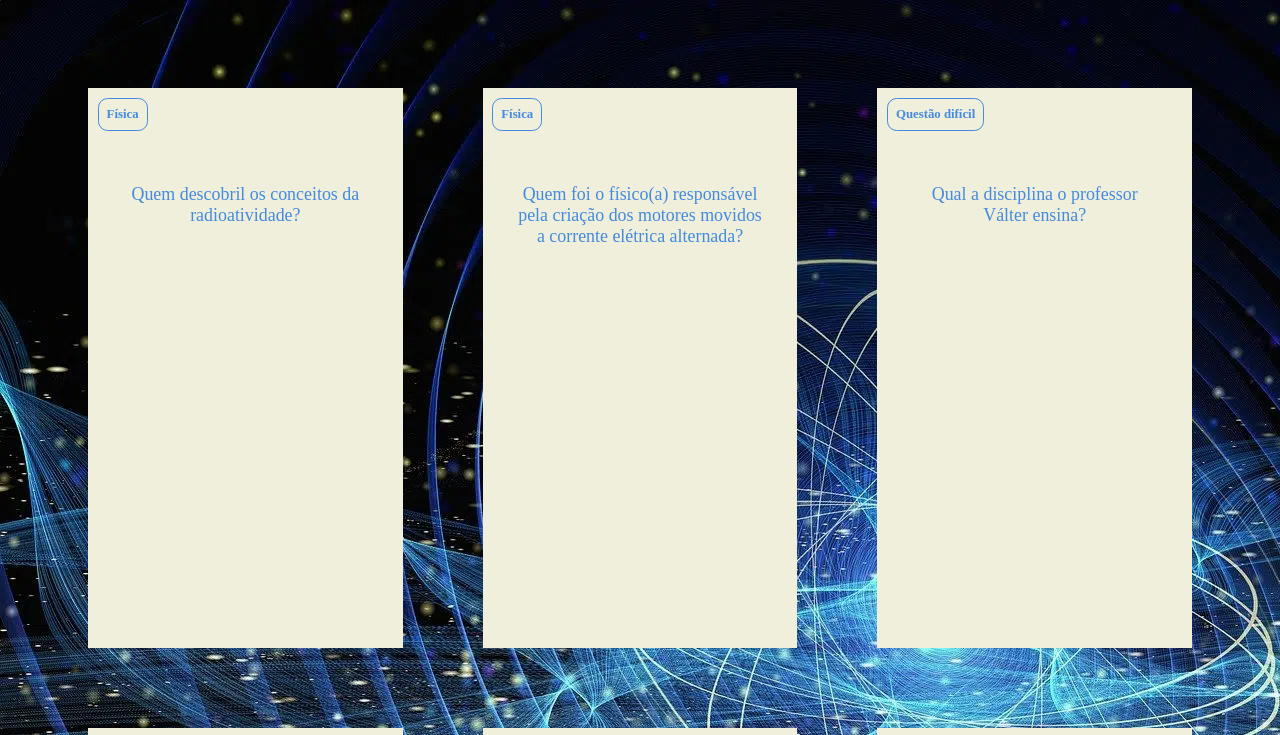
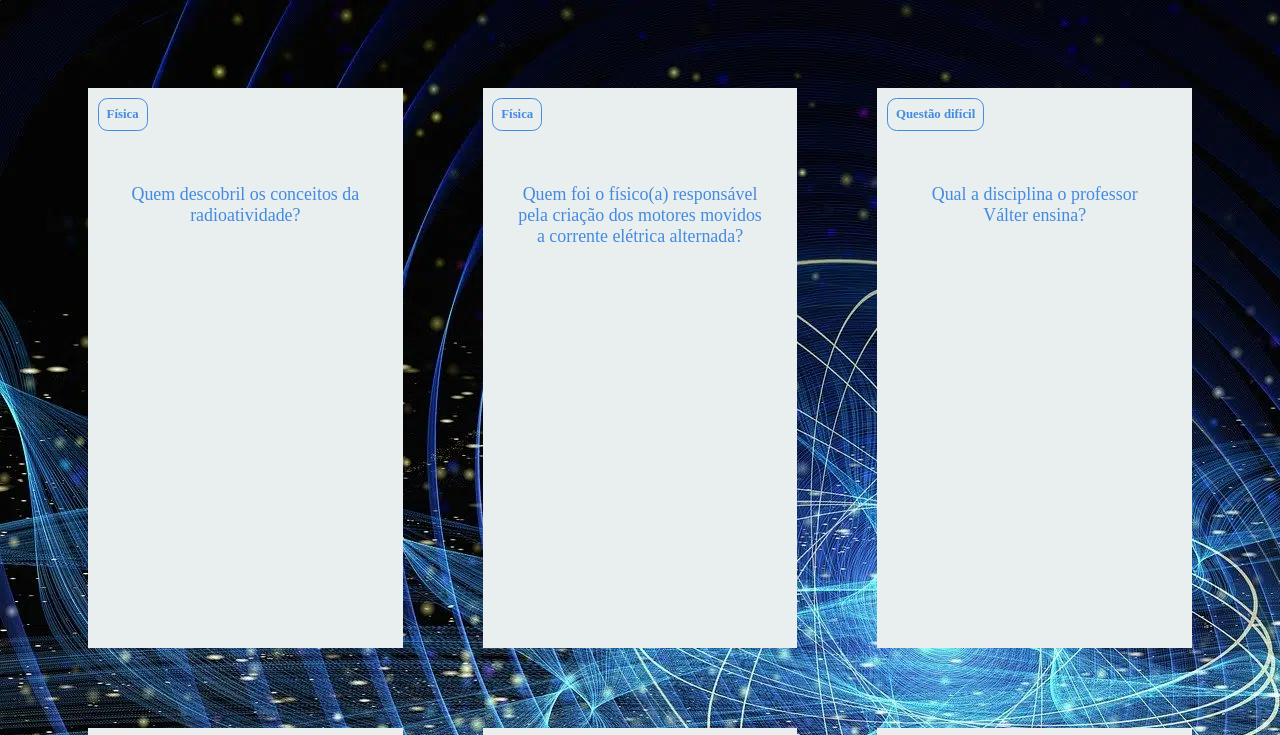
Before and after one commit to kaua-daVaLL/xuxu2, a plain HTML site: page index.html in a window 1280 px wide. Shown: the top 735 px of the page. Drawn offline with Linux system fonts and the light colour scheme.

Commit message:
Update style.css

```diff
--- a/assets/style.css
+++ b/assets/style.css
@@ -1,6 +1,6 @@
 :root {
     --text-color: #448ae0;
-    --card-front-color: #efefdb;
+    --card-front-color: #e9efee;
     --card-back-color: #00F4BF;
 }
 
```
